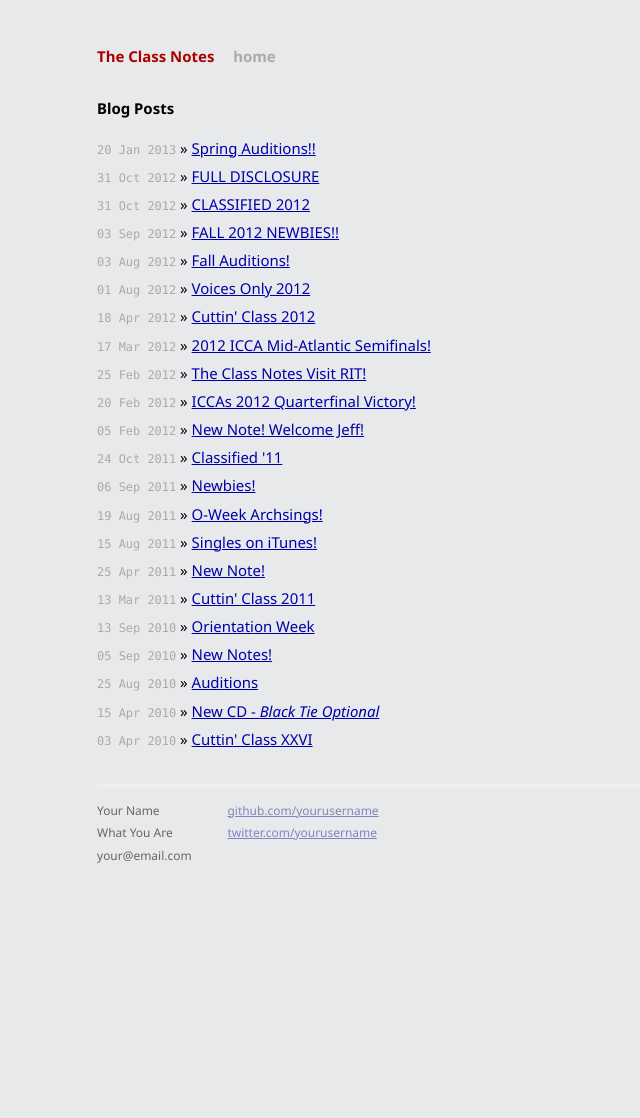
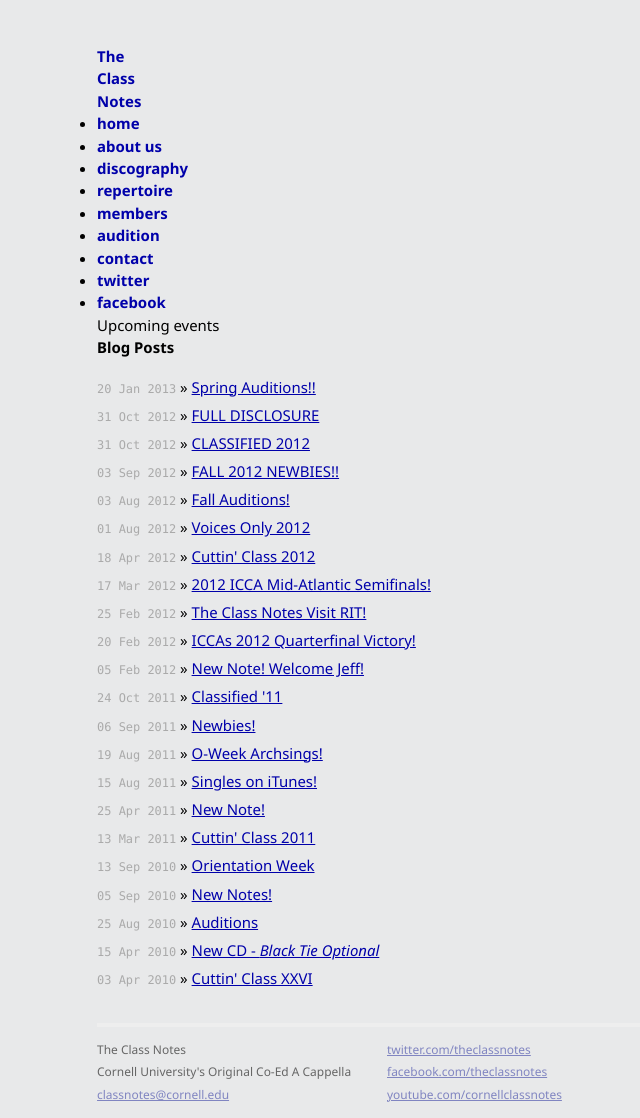
Before and after one commit to theclassnotes/theclassnotes.com-v4, a Jekyll site: the page built from index.html, in a window 1280 px wide. Shown: the whole page, without its empty margins (229-869 px from the left). Built offline with Jekyll 4.4.1, drawn with Linux system fonts in a browser that asks for light colours; Markdown is read by kramdown in place of the engine named in the settings; before the commit the page ends 945 px from its top, so only the background shows below that.

Commit message:
Cleaned up the layout HTML

```diff
--- /dev/null
+++ b/_includes/logo.html
@@ -0,0 +1,7 @@
+<div class="logo">
+  <a href="/">
+    The<br/>
+    Class<br/>
+    Notes
+  </a>
+</div>
--- /dev/null
+++ b/_includes/navigation.html
@@ -0,0 +1,13 @@
+<nav class="navigation">
+  <ul>
+    <li><a href="/" class="{% if page.url == '/index.html' %}current{% endif %}">home</a></li>
+    <li><a href="/history/" class="{% if page.url contains 'history' %}current{% endif %}">about us</a></li>
+    <li><a href="/discography/" class="{% if page.url contains 'discography' %}current{% endif %}">discography</a></li>
+    <li><a href="/repertoire/" class="{% if page.url contains 'repertoire' %}current{% endif %}">repertoire</a></li>
+    <li><a href="/members/" class="{% if page.url contains 'members' %}current{% endif %}">members</a></li>
+    <li><a href="/auditions/" class="{% if page.url contains 'auditions' %}current{% endif %}">audition</a></li>
+    <li><a href="/contact-us/" class="{% if page.url contains 'contact' %}current{% endif %}">contact</a></li>
+    <li><a href="{{ site.twitter.link }}" target="_blank">twitter</a></li>
+    <li><a href="{{ site.facebook.link }}" target="_blank">facebook</a></li>
+  </ul>
+</nav>
--- /dev/null
+++ b/_includes/sidebar.html
@@ -0,0 +1,3 @@
+<aside class="sidebar">
+  Upcoming events
+</aside>
--- a/_layouts/default.html
+++ b/_layouts/default.html
@@ -3,8 +3,8 @@
     <head>
         <meta charset="utf-8">
         <meta http-equiv="X-UA-Compatible" content="IE=edge,chrome=1">
-        <title>{{ page.title }}</title>
-        <meta name="viewport" content="width=device-width">
+        <title>{{ page.title }} / {{ site.name }}</title>
+        <meta name="viewport" content="width=device-width,initial-scale=1,user-scalable=no">
 
         <!-- syntax highlighting CSS -->
         <link rel="stylesheet" href="/css/syntax.css">
@@ -18,24 +18,38 @@
         <div class="container">
           <div class="site">
             <div class="header">
-              <h1 class="title"><a href="/">{{ site.name }}</a></h1>
-              <a class="extra" href="/">home</a>
+              {% include logo.html %}
+              {% include navigation.html %}
             </div>
 
+            <div class="content-container">
+              {% include sidebar.html %}
+              <div class="content">
                 {{ content }}
+              </div>
+            </div>
 
             <div class="footer">
               <div class="contact">
                 <p>
-                  Your Name<br />
-                  What You Are<br />
-                  your@email.com
+                  {{ site.name }}<br />
+                  {{ site.tagline }}<br />
+                  <a href="mailto:{{ site.email }}">
+                    {{ site.email }}
+                  </a>
                 </p>
               </div>
               <div class="contact">
                 <p>
-                  <a href="http://github.com/yourusername/">github.com/yourusername</a><br />
-                  <a href="http://twitter.com/yourusername/">twitter.com/yourusername</a><br />
+                  <a href="{{ site.twitter.link }}">
+                    twitter.com/{{ site.twitter.name }}
+                  </a><br />
+                  <a href="{{ site.facebook.link }}">
+                    facebook.com/{{ site.facebook.name }}
+                  </a><br />
+                  <a href="{{ site.youtube.link }}">
+                    youtube.com/{{ site.youtube.name }}
+                  </a><br />
                 </p>
               </div>
             </div>
```
